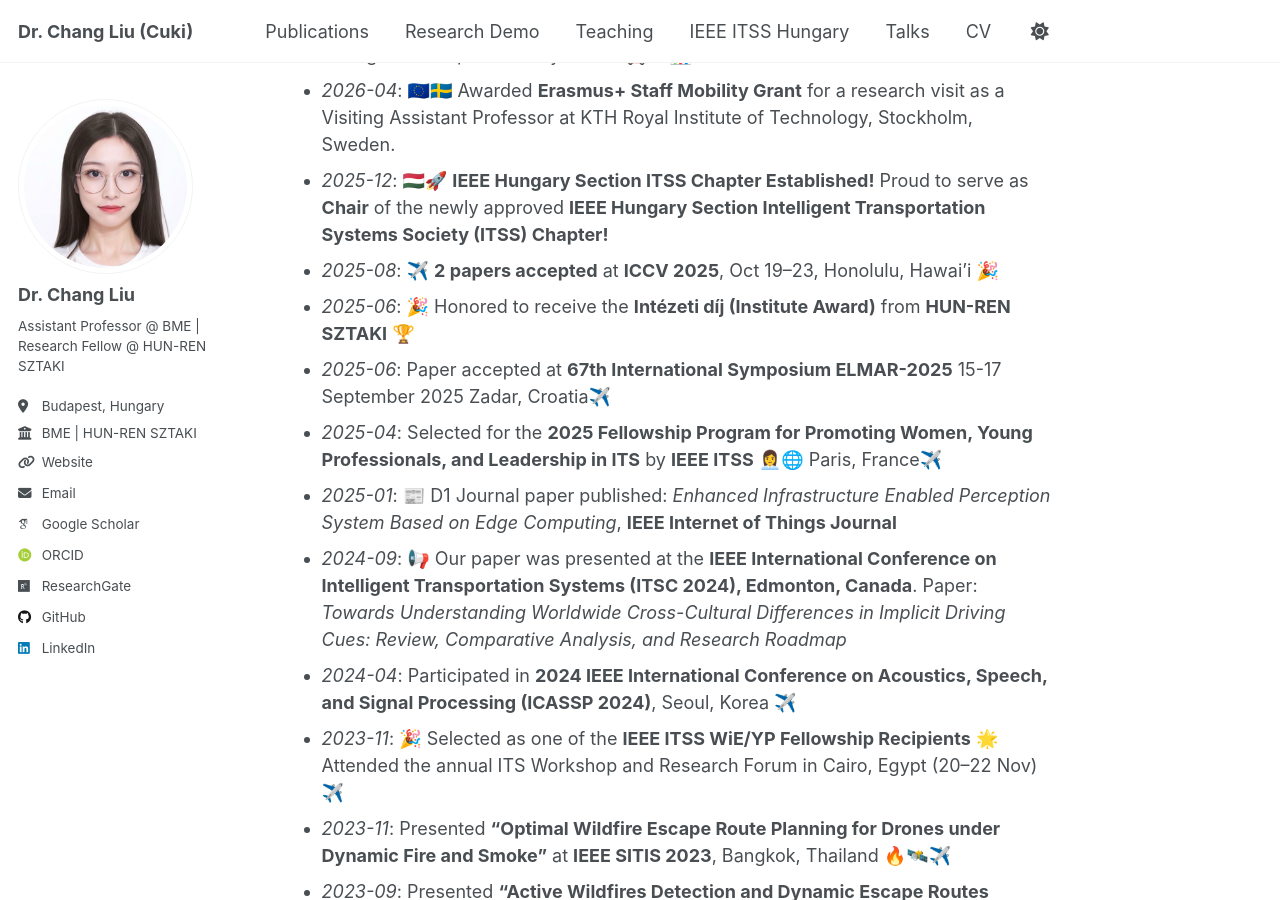
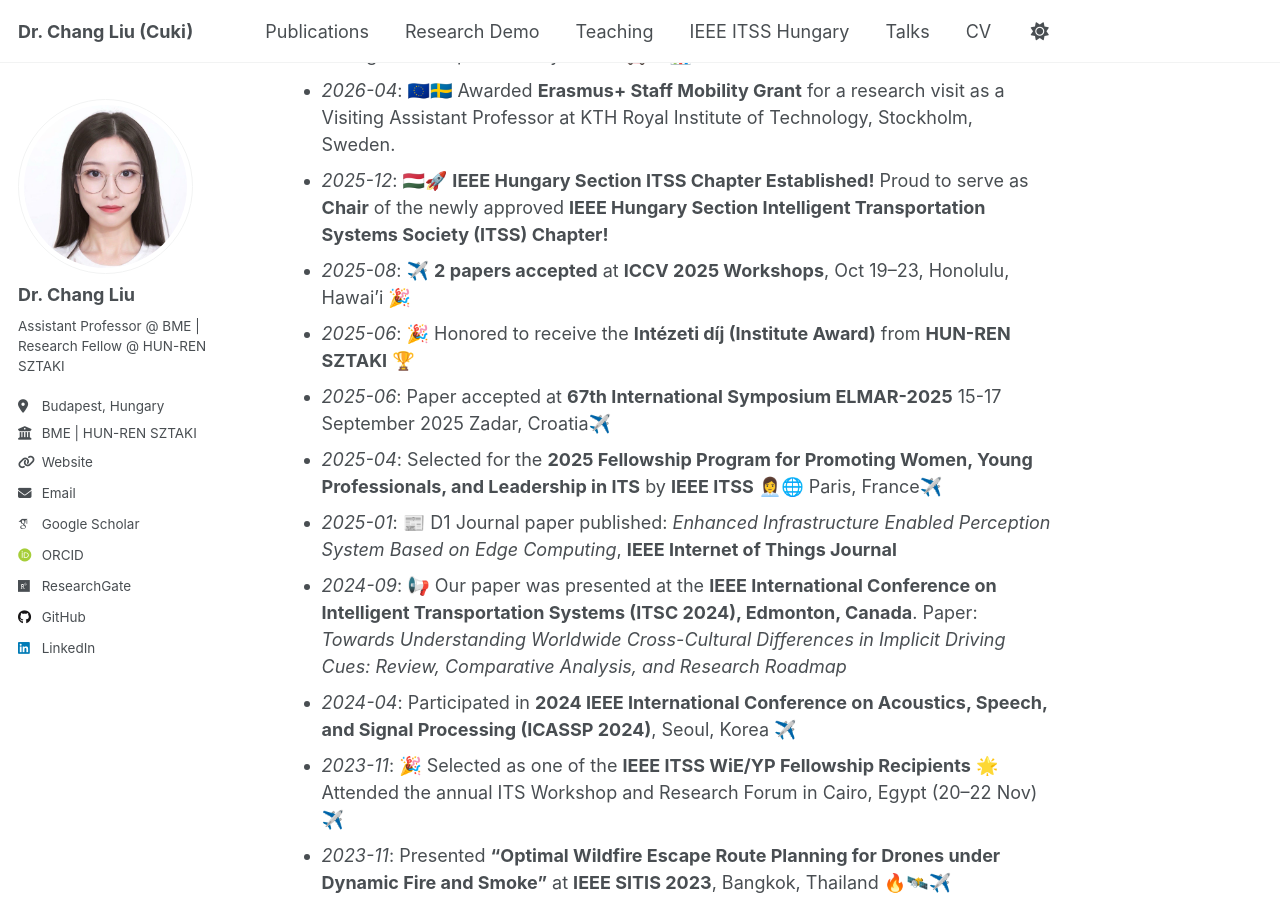
Before and after one commit to ChangLiu-bp/changliu-bp.github.io, a Jekyll site: the page built from _pages/about.md, in a window 1280 px wide and 900 px high, scrolled down 1924 px. Built offline with Jekyll 4.4.1, drawn with Linux system fonts in a browser that asks for light colours; some web fonts are replaced; a script that is not in the unit is left out.

Commit message:
Update about.md

```diff
--- a/_pages/about.md
+++ b/_pages/about.md
@@ -54,7 +54,7 @@
 - *2026-04*: 🇪🇺🇸🇪 Awarded **Erasmus+ Staff Mobility Grant** for a research visit as a Visiting Assistant Professor at KTH Royal Institute of Technology, Stockholm, Sweden.
 - *2025-12*: 🇭🇺🚀 **IEEE Hungary Section ITSS Chapter Established!**
 Proud to serve as **Chair** of the newly approved **IEEE Hungary Section Intelligent Transportation Systems Society (ITSS) Chapter!**
-- *2025-08*: ✈️ **2 papers accepted** at **ICCV 2025**, Oct 19–23, Honolulu, Hawai'i 🎉
+- *2025-08*: ✈️ **2 papers accepted** at **ICCV 2025 Workshops**, Oct 19–23, Honolulu, Hawai'i 🎉
 - *2025-06*: 🎉 Honored to receive the **Intézeti díj (Institute Award)** from **HUN-REN SZTAKI** 🏆
 - *2025-06*: Paper accepted at **67th International Symposium ELMAR-2025** 15-17 September 2025 Zadar, Croatia✈️
 - *2025-04*: Selected for the **2025 Fellowship Program for Promoting Women, Young Professionals, and Leadership in ITS** by **IEEE ITSS** 👩‍💼🌐 Paris, France✈️
```
